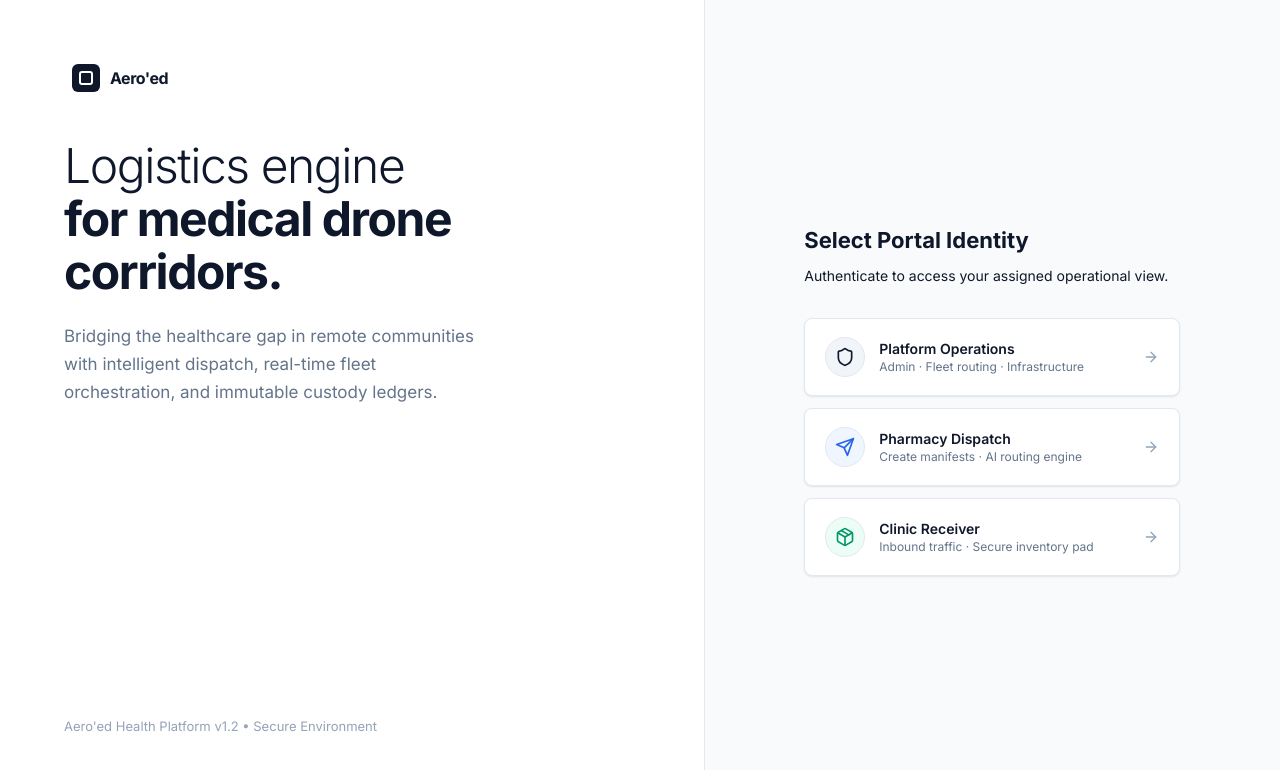
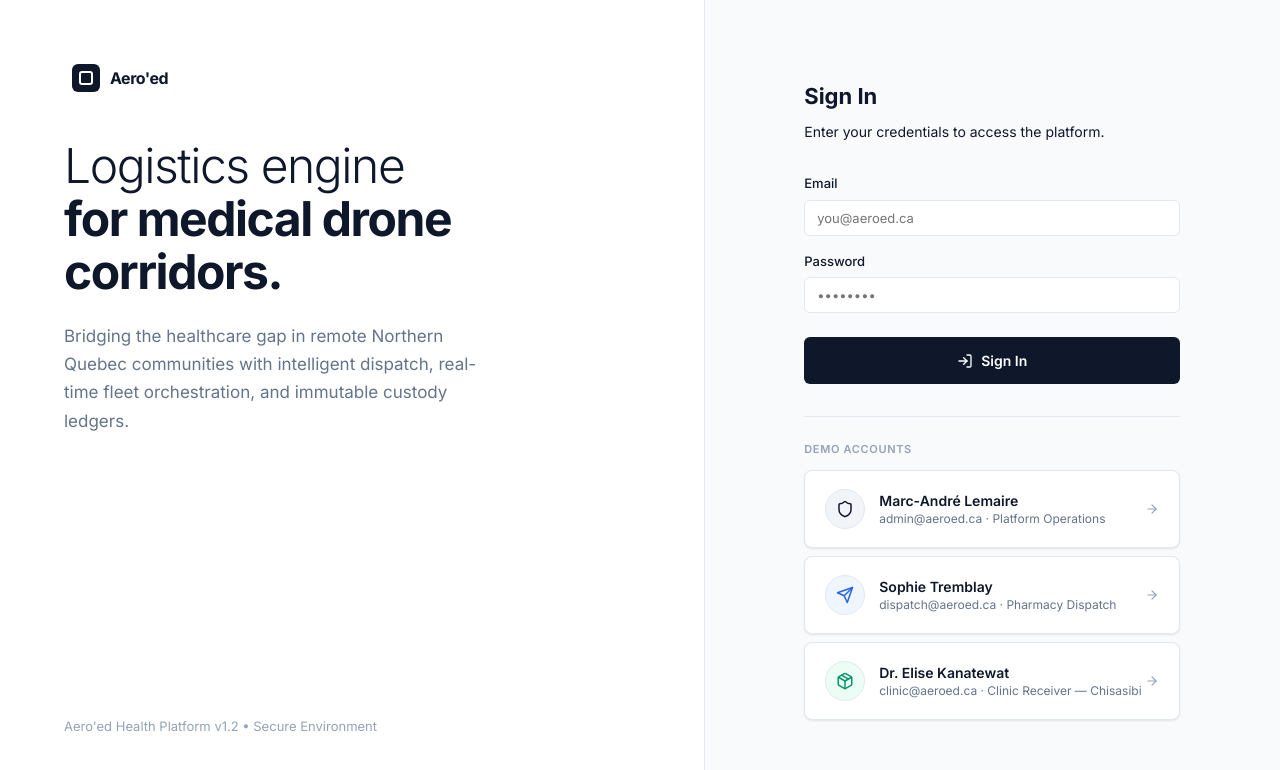
Before and after one commit to Cirbble/McGillAeroHacks2026, a React (Vite) app: page / in a window 1280 px wide. Shown: the top 770 px of the page. Built offline with nearby package versions, Linux system fonts and the light colour scheme; no server answers.

Commit message:
Real login page, drone toggle in Live Ops, trilingual voice alerts

```diff
--- a/src/components/Layout.jsx
+++ b/src/components/Layout.jsx
@@ -66,7 +66,10 @@ export default function Layout({ user, setUser, children }) {
                 <div className="sidebar-footer">
                     <div className="sidebar-user">
                         <div className="sidebar-avatar">{user.name.charAt(0)}</div>
-                        <span className="sidebar-username">{user.name}</span>
+                        <div style={{ display: 'flex', flexDirection: 'column', overflow: 'hidden' }}>
+                            <span className="sidebar-username">{user.name}</span>
+                            {user.email && <span style={{ fontSize: 10, color: 'var(--text-tertiary)', whiteSpace: 'nowrap', overflow: 'hidden', textOverflow: 'ellipsis' }}>{user.email}</span>}
+                        </div>
                     </div>
                     <button className="sidebar-logout" onClick={handleLogout} title="Logout">
                         <LogOut size={16} />
--- a/src/pages/AdminDashboard.jsx
+++ b/src/pages/AdminDashboard.jsx
@@ -168,6 +168,7 @@ export default function AdminDashboard() {
     const emptyNodeForm = { id: '', type: 'transit', status: 'online', battery: 100, temp: 0, lat: '', lng: '', max_drone_capacity: 4 };
     const [showAddNode, setShowAddNode] = useState(false);
     const [nodeForm, setNodeForm] = useState(emptyNodeForm);
+    const [selectedDroneId, setSelectedDroneId] = useState(null);
     const orderedStations = orderStations(stations);
     const activeDrone = drones.find((drone) => drone.status === 'on_route') || drones[0] || null;
     const activeDelivery = deliveries.find((delivery) => ['IN_TRANSIT', 'HANDOFF', 'PENDING_DISPATCH'].includes(delivery.status)) || null;
@@ -310,6 +311,11 @@ export default function AdminDashboard() {
 
     /* ── Live Operations ── */
     if (hash === '#operations') {
+        const selectedDrone = drones.find(d => d.id === selectedDroneId) || drones[0] || null;
+        const droneDelivery = selectedDrone?.assignment
+            ? deliveries.find(d => d.id === selectedDrone.assignment)
+            : activeDelivery;
+
         return (
             <div>
                 <div className="page-header">
@@ -317,66 +323,83 @@ export default function AdminDashboard() {
                     <p>Full corridor monitoring with telemetry and fleet positioning.</p>
                 </div>
 
+                <div style={{ display: 'grid', gridTemplateColumns: '1fr 280px', gap: 16, marginBottom: 24 }}>
                     <div className="card" style={{ padding: 0, overflow: 'hidden', position: 'relative' }}>
-                    <CorridorMap height={560} stations={orderedStations} drones={drones} deliveries={deliveries} />
+                        <CorridorMap height={520} stations={orderedStations} drones={drones} deliveries={deliveries} />
 
                         {/* Floating Telemetry */}
-                    <div style={{ position: 'absolute', top: 16, left: 16, background: 'white', border: '1px solid var(--border)', borderRadius: 8, padding: 20, width: 240, boxShadow: 'var(--shadow-md)', zIndex: 1000 }}>
+                        {selectedDrone && (
+                            <div style={{ position: 'absolute', top: 16, left: 16, background: 'white', border: '1px solid var(--border)', borderRadius: 8, padding: 20, width: 220, boxShadow: 'var(--shadow-md)', zIndex: 1000 }}>
                                 <div style={{ display: 'flex', justifyContent: 'space-between', marginBottom: 14, paddingBottom: 10, borderBottom: '1px solid var(--border)' }}>
-                            <span style={{ fontSize: 11, fontWeight: 700, textTransform: 'uppercase', letterSpacing: '0.06em', color: 'var(--text-secondary)' }}>Active Drone</span>
-                            <span className="mono" style={{ color: 'var(--accent)', fontWeight: 700, fontSize: 13 }}>{activeDrone?.id || '—'}</span>
+                                    <span style={{ fontSize: 11, fontWeight: 700, textTransform: 'uppercase', letterSpacing: '0.06em', color: 'var(--text-secondary)' }}>Telemetry</span>
+                                    <span className="mono" style={{ color: 'var(--accent)', fontWeight: 700, fontSize: 13 }}>{selectedDrone.id}</span>
                                 </div>
                                 {[
-                            { icon: Gauge, label: 'Speed', value: activeDrone ? `${activeDrone.speed} km/h` : '—' },
-                            { icon: Signal, label: 'Status', value: activeDrone ? activeDrone.status.replace(/_/g, ' ') : '—' },
-                            { icon: Battery, label: 'Battery', value: activeDrone ? `${activeDrone.battery}%` : '—' },
-                            { icon: Thermometer, label: 'Target', value: activeDrone?.target_location || activeDrone?.location || '—' },
+                                    { icon: Gauge, label: 'Speed', value: `${selectedDrone.speed} km/h` },
+                                    { icon: Signal, label: 'Status', value: selectedDrone.status.replace(/_/g, ' ') },
+                                    { icon: Battery, label: 'Battery', value: `${selectedDrone.battery}%` },
+                                    { icon: Thermometer, label: 'Location', value: selectedDrone.target_location || selectedDrone.location || '—' },
                                 ].map(({ icon: Icon, label, value }) => (
                                     <div key={label} style={{ display: 'flex', alignItems: 'center', gap: 10, fontSize: 13, marginBottom: 8 }}>
                                         <Icon size={14} color="var(--text-secondary)" />
                                         <span style={{ flex: 1, color: 'var(--text-secondary)' }}>{label}</span>
-                                <span className="mono" style={{ fontWeight: 600 }}>{value}</span>
+                                        <span className="mono" style={{ fontWeight: 600, fontSize: 12 }}>{value}</span>
                                     </div>
                                 ))}
+                                {selectedDrone.name && (
                                     <div style={{ marginTop: 10, paddingTop: 10, borderTop: '1px solid var(--border)', fontSize: 12, color: 'var(--text-secondary)' }}>
-                            {activeDelivery ? (
-                                <>Routing to <strong style={{ color: 'var(--text)' }}>{activeDelivery.destination}</strong> via live corridor state</>
-                            ) : (
-                                <>No live assignment in the corridor.</>
+                                        <strong style={{ color: 'var(--text)' }}>{selectedDrone.name}</strong> &middot; {selectedDrone.model}
+                                    </div>
                                 )}
                             </div>
+                        )}
+                    </div>
+
+                    {/* Fleet Selector */}
+                    <div style={{ display: 'flex', flexDirection: 'column', gap: 8 }}>
+                        <div style={{ fontSize: 11, fontWeight: 700, textTransform: 'uppercase', letterSpacing: '0.06em', color: 'var(--text-tertiary)', marginBottom: 4 }}>Fleet ({drones.length})</div>
+                        {drones.map(d => (
+                            <button
+                                key={d.id}
+                                onClick={() => setSelectedDroneId(d.id)}
+                                className="card"
+                                style={{
+                                    padding: '14px 16px',
+                                    cursor: 'pointer',
+                                    border: selectedDrone?.id === d.id ? '2px solid var(--accent)' : '1px solid var(--border)',
+                                    background: selectedDrone?.id === d.id ? 'var(--accent-light)' : 'var(--surface)',
+                                    textAlign: 'left',
+                                    transition: 'all 0.15s ease',
+                                }}
+                            >
+                                <div style={{ display: 'flex', justifyContent: 'space-between', alignItems: 'center', marginBottom: 6 }}>
+                                    <span className="mono" style={{ fontSize: 13, fontWeight: 700 }}>{d.id}</span>
+                                    <span className={`badge ${d.status === 'on_route' ? 'badge-green' : d.status === 'charging' ? 'badge-yellow' : 'badge-neutral'}`} style={{ fontSize: 10 }}>
+                                        {d.status.replace(/_/g, ' ')}
+                                    </span>
+                                </div>
+                                <div style={{ fontSize: 11, color: 'var(--text-secondary)' }}>{d.location}</div>
+                                <div style={{ display: 'flex', alignItems: 'center', gap: 6, marginTop: 6 }}>
+                                    <div style={{ flex: 1, height: 4, background: 'var(--border)', borderRadius: 2, overflow: 'hidden' }}>
+                                        <div style={{ height: '100%', width: `${d.battery}%`, background: d.battery > 30 ? 'var(--accent)' : 'var(--warning)', borderRadius: 2 }} />
+                                    </div>
+                                    <span className="mono" style={{ fontSize: 10, fontWeight: 600, color: 'var(--text-secondary)' }}>{d.battery}%</span>
+                                </div>
+                            </button>
+                        ))}
                     </div>
                 </div>
 
-                {/* Fleet Cards */}
-                <div style={{ display: 'grid', gridTemplateColumns: 'repeat(3, 1fr)', gap: 16, marginTop: 24 }}>
-                    {drones.map(d => (
-                        <div key={d.id} className="card" style={{ padding: '20px 24px' }}>
-                            <div style={{ display: 'flex', justifyContent: 'space-between', alignItems: 'center', marginBottom: 14 }}>
-                                <span className="mono" style={{ fontSize: 14, fontWeight: 700 }}>{d.id}</span>
-                                <span className="badge badge-neutral">{d.status}</span>
+                {/* Drone Camera Feed */}
+                <div style={{ marginBottom: 24 }}>
+                    <h2 style={{ fontSize: 14, fontWeight: 600, marginBottom: 12, color: 'var(--text-secondary)', textTransform: 'uppercase', letterSpacing: '0.06em' }}>
+                        {selectedDrone ? `${selectedDrone.id} Camera Feed` : 'Camera Feeds'}
+                    </h2>
+                    <div style={{ display: 'grid', gridTemplateColumns: 'repeat(3, 1fr)', gap: 16 }}>
+                        <DroneFeed src="/feeds/cam1.png" label={selectedDrone ? `${selectedDrone.id} Forward` : 'Forward'} id="CAM-01" />
+                        <DroneFeed src="/feeds/cam2.png" label={selectedDrone ? `${selectedDrone.id} Downward` : 'Downward'} id="CAM-02" />
+                        <DroneFeed src="/feeds/cam3.png" label={selectedDrone ? `${selectedDrone.location} Pad` : 'Station Pad'} id="CAM-03" />
                     </div>
-                            {[
-                                { label: 'Battery', value: `${d.battery}%`, bar: true },
-                                { label: 'Assignment', value: d.assignment || '—' },
-                                { label: 'Location', value: d.location },
-                            ].map(item => (
-                                <div key={item.label} style={{ display: 'flex', justifyContent: 'space-between', alignItems: 'center', fontSize: 12, color: 'var(--text-secondary)', marginBottom: 8 }}>
-                                    <span>{item.label}</span>
-                                    {item.bar ? (
-                                        <div style={{ display: 'flex', alignItems: 'center', gap: 8 }}>
-                                            <div style={{ width: 60, height: 5, background: 'var(--border)', borderRadius: 3, overflow: 'hidden' }}>
-                                                <div style={{ height: '100%', width: `${d.battery}%`, background: 'var(--accent)', borderRadius: 3 }} />
-                                            </div>
-                                            <span className="mono" style={{ fontWeight: 600, color: 'var(--text)' }}>{item.value}</span>
-                                        </div>
-                                    ) : (
-                                        <span className="mono" style={{ fontWeight: 500, color: 'var(--text)' }}>{item.value}</span>
-                                    )}
-                                </div>
-                            ))}
-                        </div>
-                    ))}
                 </div>
             </div>
         );
--- a/src/pages/Login.jsx
+++ b/src/pages/Login.jsx
@@ -1,13 +1,42 @@
+import { useState } from 'react';
 import { useNavigate } from 'react-router-dom';
-import { Shield, Send, Package, ArrowRight } from 'lucide-react';
+import { Shield, Send, Package, ArrowRight, LogIn, AlertCircle } from 'lucide-react';
+
+const DEMO_ACCOUNTS = [
+    { email: 'admin@aeroed.ca', password: 'admin', role: 'admin', name: 'Marc-André Lemaire', title: 'Platform Operations' },
+    { email: 'dispatch@aeroed.ca', password: 'dispatch', role: 'distributor', name: 'Sophie Tremblay', title: 'Pharmacy Dispatch' },
+    { email: 'clinic@aeroed.ca', password: 'clinic', role: 'receiver', name: 'Dr. Elise Kanatewat', title: 'Clinic Receiver — Chisasibi' },
+];
 
 export default function Login({ setUser }) {
     const navigate = useNavigate();
+    const [email, setEmail] = useState('');
+    const [password, setPassword] = useState('');
+    const [error, setError] = useState(null);
+    const [isLoading, setIsLoading] = useState(false);
 
-    const handleLogin = (role) => {
-        const names = { admin: 'Admin', distributor: 'Distributor', receiver: 'Receiver' };
-        setUser({ role, name: names[role] });
-        navigate(`/${role}`);
+    const handleSubmit = async (e) => {
+        e.preventDefault();
+        setError(null);
+        setIsLoading(true);
+
+        // Simulate network delay
+        await new Promise(r => setTimeout(r, 600));
+
+        const account = DEMO_ACCOUNTS.find(a => a.email === email.toLowerCase().trim() && a.password === password);
+        if (!account) {
+            setError('Invalid credentials. Check the demo accounts below.');
+            setIsLoading(false);
+            return;
+        }
+
+        setUser({ role: account.role, name: account.name, email: account.email, title: account.title });
+        navigate(`/${account.role}`);
+    };
+
+    const quickLogin = (account) => {
+        setEmail(account.email);
+        setPassword(account.password);
     };
 
     return (
@@ -19,49 +48,76 @@ export default function Login({ setUser }) {
                         <span className="sidebar-brand-name">Aero'ed</span>
                     </div>
                     <h1>Logistics engine<br /><strong>for medical drone<br />corridors.</strong></h1>
-                    <p>Bridging the healthcare gap in remote communities with intelligent dispatch, real-time fleet orchestration, and immutable custody ledgers.</p>
+                    <p>Bridging the healthcare gap in remote Northern Quebec communities with intelligent dispatch, real-time fleet orchestration, and immutable custody ledgers.</p>
                 </div>
                 <div className="login-brand-footer">Aero'ed Health Platform v1.2 &bull; Secure Environment</div>
             </div>
 
             <div className="login-form-side">
                 <div className="login-form-inner">
-                    <h2>Select Portal Identity</h2>
-                    <p>Authenticate to access your assigned operational view.</p>
+                    <h2>Sign In</h2>
+                    <p>Enter your credentials to access the platform.</p>
 
-                    <div style={{ display: 'flex', flexDirection: 'column', gap: 12 }}>
-                        <button className="portal-btn" onClick={() => handleLogin('admin')}>
-                            <div className="portal-btn-left">
-                                <div className="portal-btn-icon" style={{ background: '#f1f5f9' }}><Shield size={20} color="#0f172a" /></div>
-                                <div className="portal-btn-text">
-                                    <div className="portal-btn-title">Platform Operations</div>
-                                    <div className="portal-btn-desc">Admin &middot; Fleet routing &middot; Infrastructure</div>
-                                </div>
+                    <form onSubmit={handleSubmit} style={{ marginTop: 28 }}>
+                        <div style={{ marginBottom: 16 }}>
+                            <label className="form-label">Email</label>
+                            <input
+                                type="email"
+                                className="form-input"
+                                placeholder="you@aeroed.ca"
+                                value={email}
+                                onChange={e => setEmail(e.target.value)}
+                                required
+                                autoComplete="email"
+                            />
+                        </div>
+                        <div style={{ marginBottom: 24 }}>
+                            <label className="form-label">Password</label>
+                            <input
+                                type="password"
+                                className="form-input"
+                                placeholder="••••••••"
+                                value={password}
+                                onChange={e => setPassword(e.target.value)}
+                                required
+                                autoComplete="current-password"
+                            />
+                        </div>
+
+                        {error && (
+                            <div style={{ marginBottom: 16, padding: '10px 14px', background: 'var(--danger-light)', border: '1px solid #fca5a5', borderRadius: 6, fontSize: 13, color: 'var(--danger)', display: 'flex', alignItems: 'center', gap: 8 }}>
+                                <AlertCircle size={15} /> {error}
                             </div>
-                            <ArrowRight size={16} color="#94a3b8" />
+                        )}
+
+                        <button type="submit" className="btn btn-primary" style={{ width: '100%', padding: 14, fontSize: 14 }} disabled={isLoading}>
+                            {isLoading ? 'Authenticating…' : <><LogIn size={16} /> Sign In</>}
                         </button>
+                    </form>
 
-                        <button className="portal-btn" onClick={() => handleLogin('distributor')}>
-                            <div className="portal-btn-left">
-                                <div className="portal-btn-icon" style={{ background: '#eff6ff' }}><Send size={20} color="#2563eb" /></div>
-                                <div className="portal-btn-text">
-                                    <div className="portal-btn-title">Pharmacy Dispatch</div>
-                                    <div className="portal-btn-desc">Create manifests &middot; AI routing engine</div>
-                                </div>
-                            </div>
-                            <ArrowRight size={16} color="#94a3b8" />
-                        </button>
-
-                        <button className="portal-btn" onClick={() => handleLogin('receiver')}>
-                            <div className="portal-btn-left">
-                                <div className="portal-btn-icon" style={{ background: '#ecfdf5' }}><Package size={20} color="#059669" /></div>
-                                <div className="portal-btn-text">
-                                    <div className="portal-btn-title">Clinic Receiver</div>
-                                    <div className="portal-btn-desc">Inbound traffic &middot; Secure inventory pad</div>
-                                </div>
-                            </div>
-                            <ArrowRight size={16} color="#94a3b8" />
-                        </button>
+                    <div style={{ marginTop: 32, paddingTop: 24, borderTop: '1px solid var(--border)' }}>
+                        <div style={{ fontSize: 11, fontWeight: 600, textTransform: 'uppercase', letterSpacing: '0.06em', color: 'var(--text-tertiary)', marginBottom: 12 }}>Demo Accounts</div>
+                        <div style={{ display: 'flex', flexDirection: 'column', gap: 8 }}>
+                            {DEMO_ACCOUNTS.map(a => (
+                                <button
+                                    key={a.email}
+                                    className="portal-btn"
+                                    onClick={() => quickLogin(a)}
+                                    type="button"
+                                >
+                                    <div className="portal-btn-left">
+                                        <div className="portal-btn-icon" style={{ background: a.role === 'admin' ? '#f1f5f9' : a.role === 'distributor' ? '#eff6ff' : '#ecfdf5' }}>
+                                            {a.role === 'admin' ? <Shield size={18} color="#0f172a" /> : a.role === 'distributor' ? <Send size={18} color="#2563eb" /> : <Package size={18} color="#059669" />}
+                                        </div>
+                                        <div className="portal-btn-text">
+                                            <div className="portal-btn-title">{a.name}</div>
+                                            <div className="portal-btn-desc">{a.email} &middot; {a.title}</div>
+                                        </div>
+                                    </div>
+                                    <ArrowRight size={14} color="#94a3b8" />
+                                </button>
+                            ))}
+                        </div>
                     </div>
                 </div>
             </div>
```
Also changed, not shown: 1 other file (tests, documents, lock files or other folders). Lines whose indentation alone changed are shown as unchanged.
